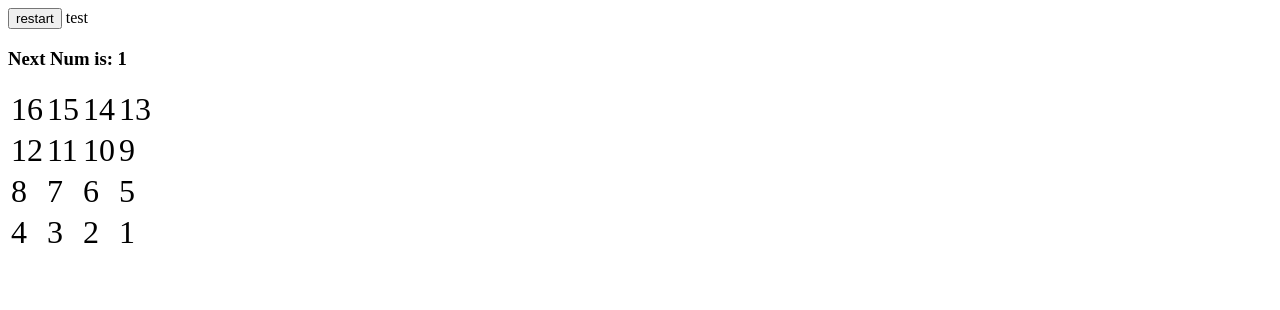
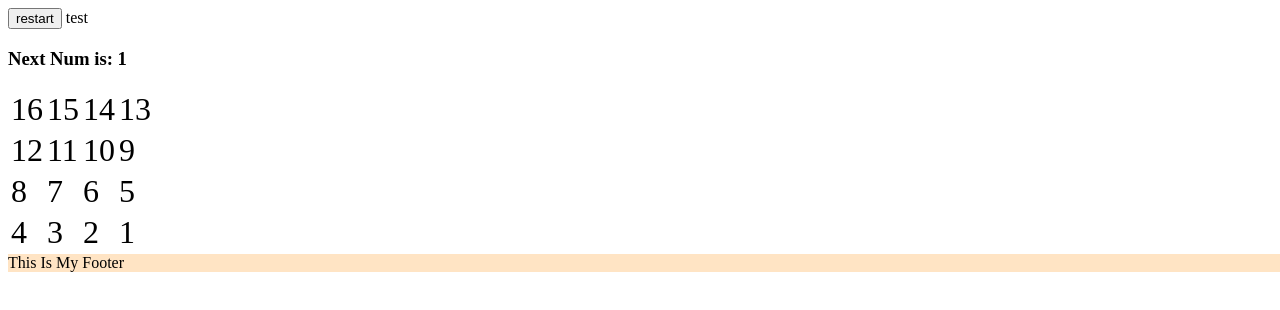
Before and after one commit to itayResponder/Touch-The-Nums, a plain HTML site: page index.html in a window 1280 px wide. Drawn offline with Linux system fonts and the light colour scheme.

Commit message:
My Footer

```diff
--- a/css/main.css
+++ b/css/main.css
@@ -2,3 +2,9 @@ td {
     font-size: 2rem;
     cursor: pointer;
 }
+
+footer {
+    width: 100%;
+    position: fixed;
+    background-color: bisque;
+}
--- a/index.html
+++ b/index.html
@@ -16,6 +16,7 @@
 
         </tbody>
     </table>
+    <footer>This Is My Footer</footer>
     <script src="js/service.js"></script>
     <script src="js/main.js"></script>
 </body>
```
